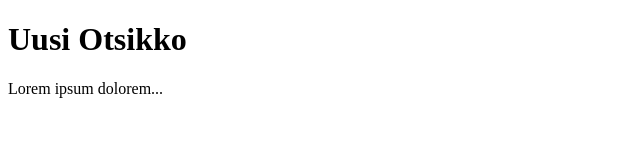
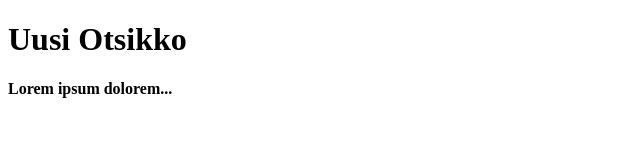
Before and after one commit to Sierra8/Git_Testi_02, a plain HTML site: page index.html in a window 1280 px wide. Shown: the full height of the page, 0-640 px from the left. Drawn offline with Linux system fonts and the light colour scheme.

Commit message:
ligavointi

```diff
--- a/index.html
+++ b/index.html
@@ -6,7 +6,7 @@
 
 <body>
     <h1>Uusi Otsikko</h1>
-    <p>Lorem ipsum dolorem...</p>
+    <p><b>Lorem ipsum dolorem...</b></p>
 </body>
 
 </html>
```
